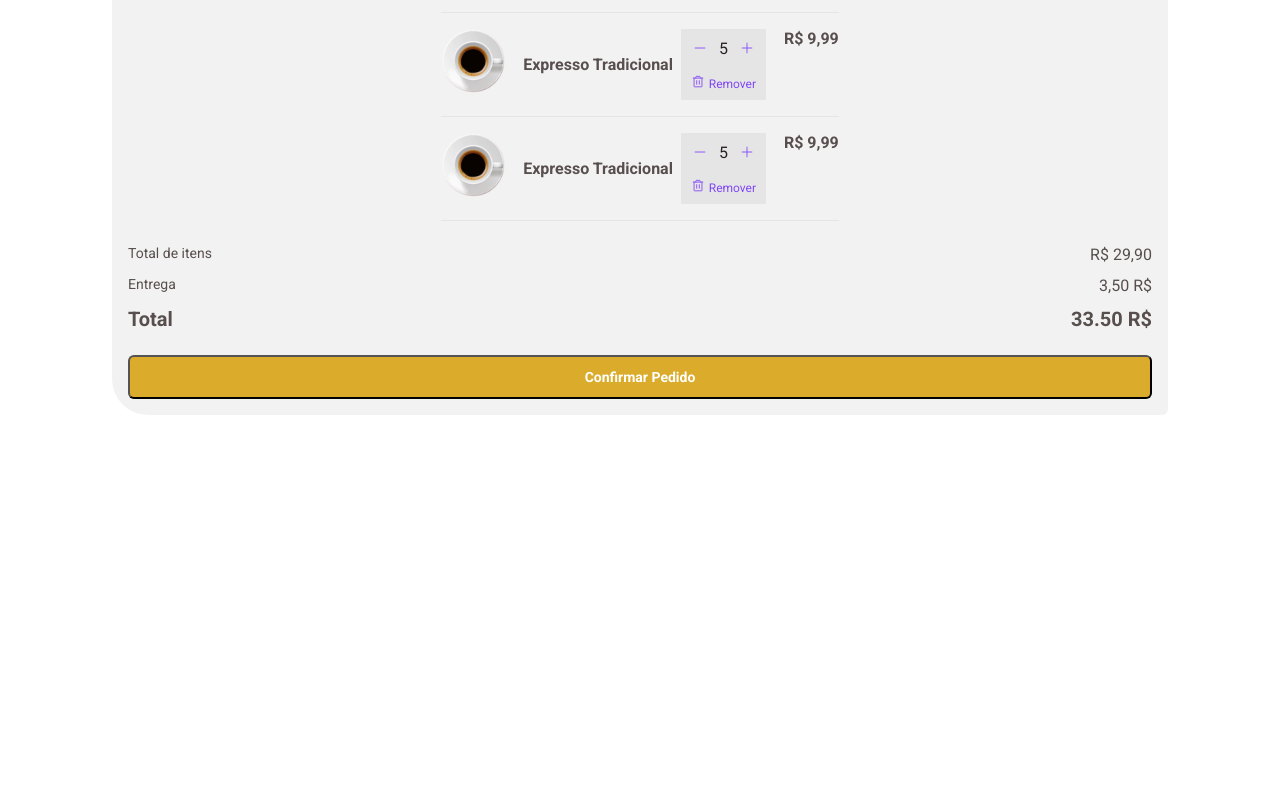
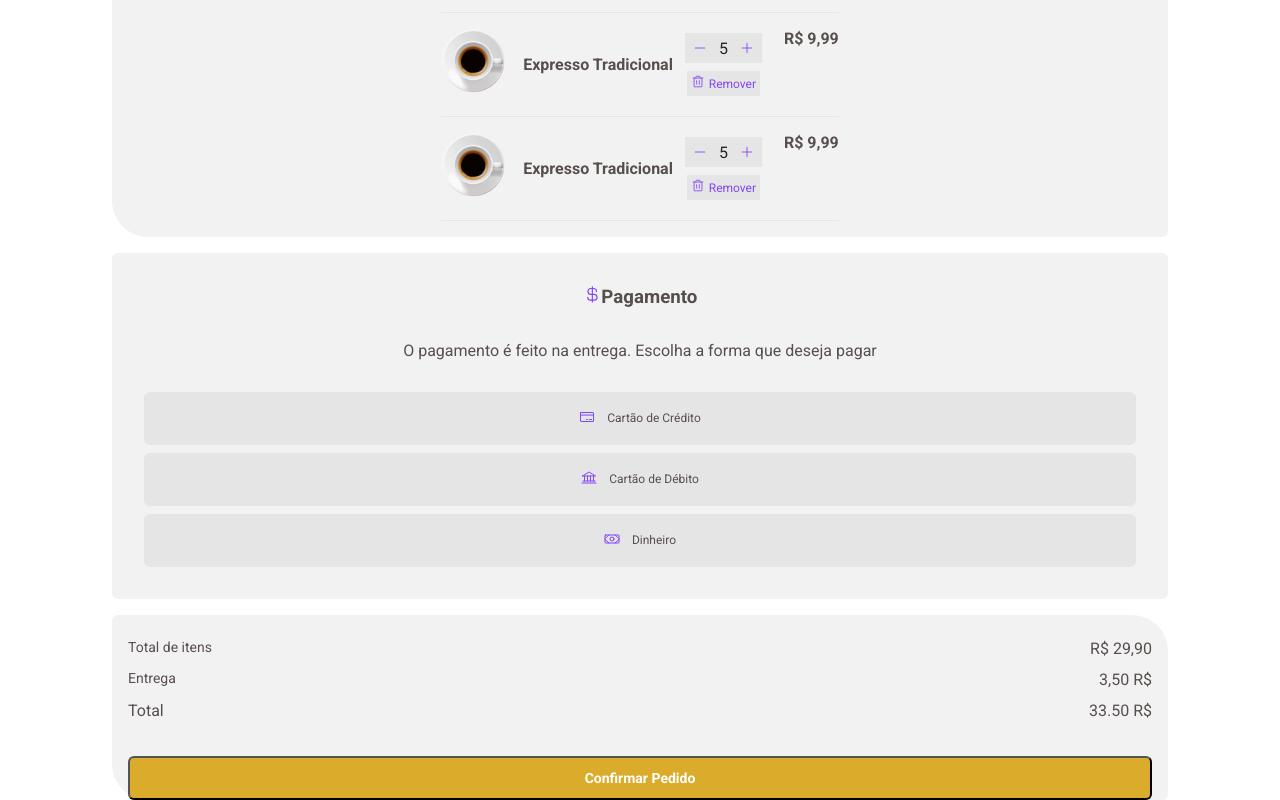
Before and after one commit to TarcisioCarvalho/coffe-delivery, a React (Vite) app: page /Checkout in a window 1280 px wide. Shown: the part 558-1358 px from the top of the page. Before the commit the page ends 973 px from the top, so only its background shows below. Built offline with nearby package versions, Linux system fonts and the light colour scheme.

Commit message:
Add Payment Card

```diff
--- a/src/pages/Checkout/Components/CardOrder/index.tsx
+++ b/src/pages/Checkout/Components/CardOrder/index.tsx
@@ -10,13 +10,7 @@ export const CardOrder = () => {
         <CardOrderItem/>
         <CardOrderItem/>
         <CardOrderItem/>
-        <div className='prices'>
-            <div><span>Total de itens</span><span>R$ 29,90</span></div>
-            <div><span>Entrega </span><span>3,50 R$</span></div>
 
-            <div><span>Total</span><span>33.50 R$</span></div>
-        </div>
-        <button className='buttonOrder'>Confirmar Pedido</button>
     </CardOrderContainer>
   )
 }
--- a/src/pages/Checkout/Components/CardOrder/styles.ts
+++ b/src/pages/Checkout/Components/CardOrder/styles.ts
@@ -14,6 +14,7 @@ export const CardOrderContainer = styled.article`
     border-radius: 6px 36px;
 
     .prices{
+
         padding-top:1.5rem;
         width:100%;
         display:flex;
--- a/src/pages/Checkout/Components/CardOrderItem/styles.ts
+++ b/src/pages/Checkout/Components/CardOrderItem/styles.ts
@@ -2,6 +2,7 @@ import styled from "styled-components";
 
 
 export const CardOrderItemContainer = styled.div`
+
 display:flex;
 align-items:top;
 justify-content:space-around;
@@ -19,10 +20,12 @@ div {
     align-items:center;
     gap: 0.5rem;
     div {
-        background-color:${({theme})=> theme.colors["base-button"]};
+
         border:none;
         padding: 0.25rem;
-
+        div {
+            background-color:${({theme})=> theme.colors["base-button"]};
+        }
         span {
             color:${({theme})=> theme.colors["base-title"]};
         }
--- /dev/null
+++ b/src/pages/Checkout/Components/PaymentCard/index.tsx
@@ -0,0 +1,24 @@
+import { Bank, CreditCard, CurrencyDollar, Money } from 'phosphor-react'
+import React from 'react'
+import { PaymentCardContainer } from './styles'
+
+export const PaymentCard = () => {
+  return (
+    <PaymentCardContainer>
+
+        <h3> <span><CurrencyDollar/></span> Pagamento</h3>
+        <p>O pagamento é feito na entrega. Escolha a forma que deseja pagar</p>
+        <div className='buttonsPayment'>
+            <button>
+                <span><CreditCard size={16}/></span>Cartão de Crédito
+            </button>
+            <button>
+                <span><Bank size={16}/></span>Cartão de Débito
+            </button>
+            <button>
+                <span><Money size={16}/></span> Dinheiro
+            </button>
+        </div>
+    </PaymentCardContainer>
+  )
+}
--- /dev/null
+++ b/src/pages/Checkout/Components/PaymentCard/styles.ts
@@ -0,0 +1,50 @@
+import styled from "styled-components";
+
+
+export const PaymentCardContainer = styled.div`
+border-radius:6px;
+background-color:${({theme})=> theme.colors["base-card"]};
+padding:2rem;
+display:flex;
+flex-direction:column ;
+align-items:center ;
+width:100%;
+gap:2rem;
+
+p {
+    text-align:center;
+}
+h3 {
+    display:flex;
+    align-items:center ;
+    span {
+        color:${({theme})=> theme.colors.purple};
+    }
+}
+
+.buttonsPayment{
+    width:100%;
+    display:flex;
+    flex-direction:column;
+    gap: 0.5rem;
+    button {
+        border:1px solid transparent;
+        background-color:${({theme})=> theme.colors["base-button"]};
+        width:100%;
+        display:flex;
+        align-items:center;
+        justify-content:center;
+        gap: 0.75rem;
+        padding:1rem;
+        border-radius:6px;
+        font-size:${({theme})=> theme.textSizes["size-12px"]};
+        span {
+            color:${({theme})=> theme.colors.purple};
+        }
+        &:active{
+            border: 1px solid #8047F8;
+        }
+    }
+}
+
+`;
--- a/src/pages/Checkout/index.tsx
+++ b/src/pages/Checkout/index.tsx
@@ -2,6 +2,7 @@ import { MapPin } from 'phosphor-react'
 import React from 'react'
 import { CardOrder } from './Components/CardOrder'
 import { CardOrderContainer } from './Components/CardOrder/styles'
+import { PaymentCard } from './Components/PaymentCard'
 import { CheckOutContainer, FormContainer, InputContainer } from './styles'
 
 export const Checkout = () => {
@@ -16,6 +17,18 @@ export const Checkout = () => {
             <InputContainer />
         </FormContainer>
         <CardOrder/>
+        <PaymentCard/>
+
+        <div className='prices'>
+
+            <div><span>Total de itens</span><span>R$ 29,90</span></div>
+            <div><span>Entrega </span><span>3,50 R$</span></div>
+
+            <div><span>Total</span><span>33.50 R$</span></div>
+
+            <button className='buttonOrder'>Confirmar Pedido</button>
+        </div>
+
 
 
     </CheckOutContainer>
--- a/src/pages/Checkout/styles.ts
+++ b/src/pages/Checkout/styles.ts
@@ -5,6 +5,58 @@ export const CheckOutContainer = styled.main`
     display:flex;
     flex-direction:column;
     gap:1rem;
+
+
+    .prices{
+        padding-left:1rem;
+        padding-right:1rem;
+        background-color:${({theme})=> theme.colors["base-card"]};
+        border-radius: 6px 36px;
+        padding-top:1.5rem;
+        width:100%;
+        display:flex;
+        flex-direction:column;
+        gap: 0.75rem;
+        div{
+            width:100%;
+            display:flex;
+            justify-content:space-between;
+
+        }
+
+        div:nth-child(1) {
+            span:first-child {
+                font-size:${({theme})=> theme.textSizes["size-14px"]};
+
+            }
+        }
+
+        div:nth-child(2) {
+            span:first-child {
+                font-size:${({theme})=> theme.textSizes["size-14px"]};
+            }
+        }
+
+        div:last-child {
+            font-family:${({theme})=> theme.colors["base-title"]};
+            font-size:${({theme})=> theme.textSizes["size-20px"]};
+            font-weight:${({theme})=> theme.fontsWeight.boldRoboto};
+        }
+
+        .buttonOrder {
+        padding:.75rem .5rem;
+        margin-top:1.5rem;
+        width:100%;
+        background-color:${({theme})=> theme.colors.yellow};
+        border-radius:6px;
+        color:white;
+        font-size:${({theme})=> theme.textSizes["size-14px"]};
+        font-weight:${({theme})=> theme.fontsWeight.boldRoboto};
+    }
+
+    }
+
+
 
 `;
 
```
